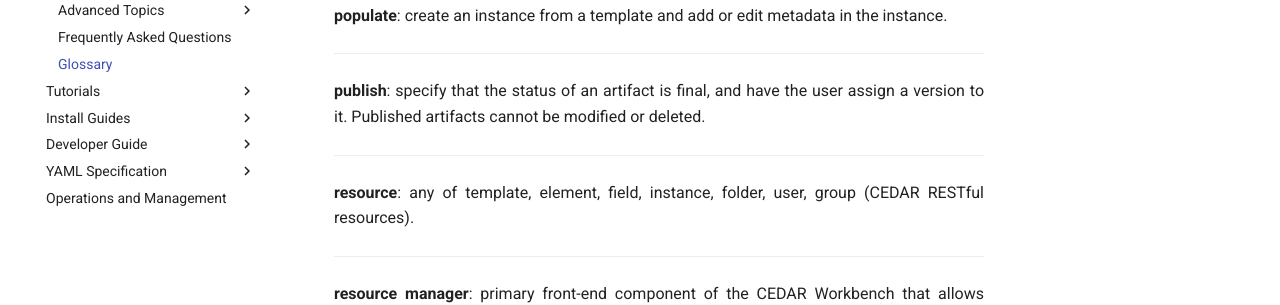
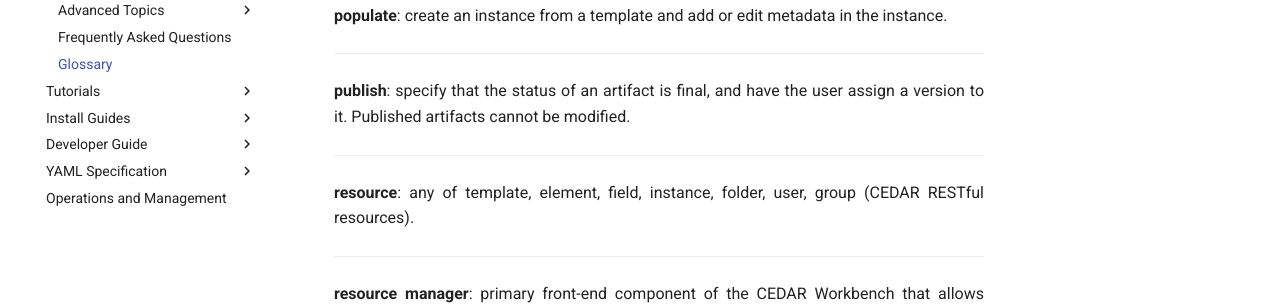
Before and after one commit to metadatacenter/cedar-mkdocs, an MkDocs documentation site: the page built from docs/user-guide/pages/glossary.md, in a window 1280 px wide and 900 px high, scrolled down 1916 px. Shown: the part 179-484 px from the top of the window. Built offline with MkDocs 1.6.1 and Material for MkDocs 9.7.7, drawn with Linux system fonts in a browser that asks for light colours; comment, search, counter and statistics services are not loaded.

Commit message:
Stop saying a published artifact cannot be deleted
Publication makes an artifact immutable to editing, not permanent:
deleting one has been allowed since 2021. Keep the claim about
modification and drop the one about deletion, in the glossary and in the
caDSR chapter.

The runner notes go with them. A template resists deletion because an
instance still uses it, not because it is published, and the trace's
"contrary to the manual" no longer describes the manual.

Co-Authored-By: Claude Opus 5 <noreply@anthropic.com>

```diff
--- a/docs/user-guide/pages/glossary.md
+++ b/docs/user-guide/pages/glossary.md
@@ -112,7 +112,7 @@ CEDAR resources occurs.
 ---
 
 **publish**: specify that the status of an artifact is final, and have the user assign a version to it.
-Published artifacts cannot be modified or deleted.
+Published artifacts cannot be modified.
 
 ---
 
```
Also changed, not shown: docs/user-guide/cedar-for-cadsr.md (+1 -1 lines), runner/README.md (+2 -2 lines), runner/TRACE.md (+1 -1 lines).
